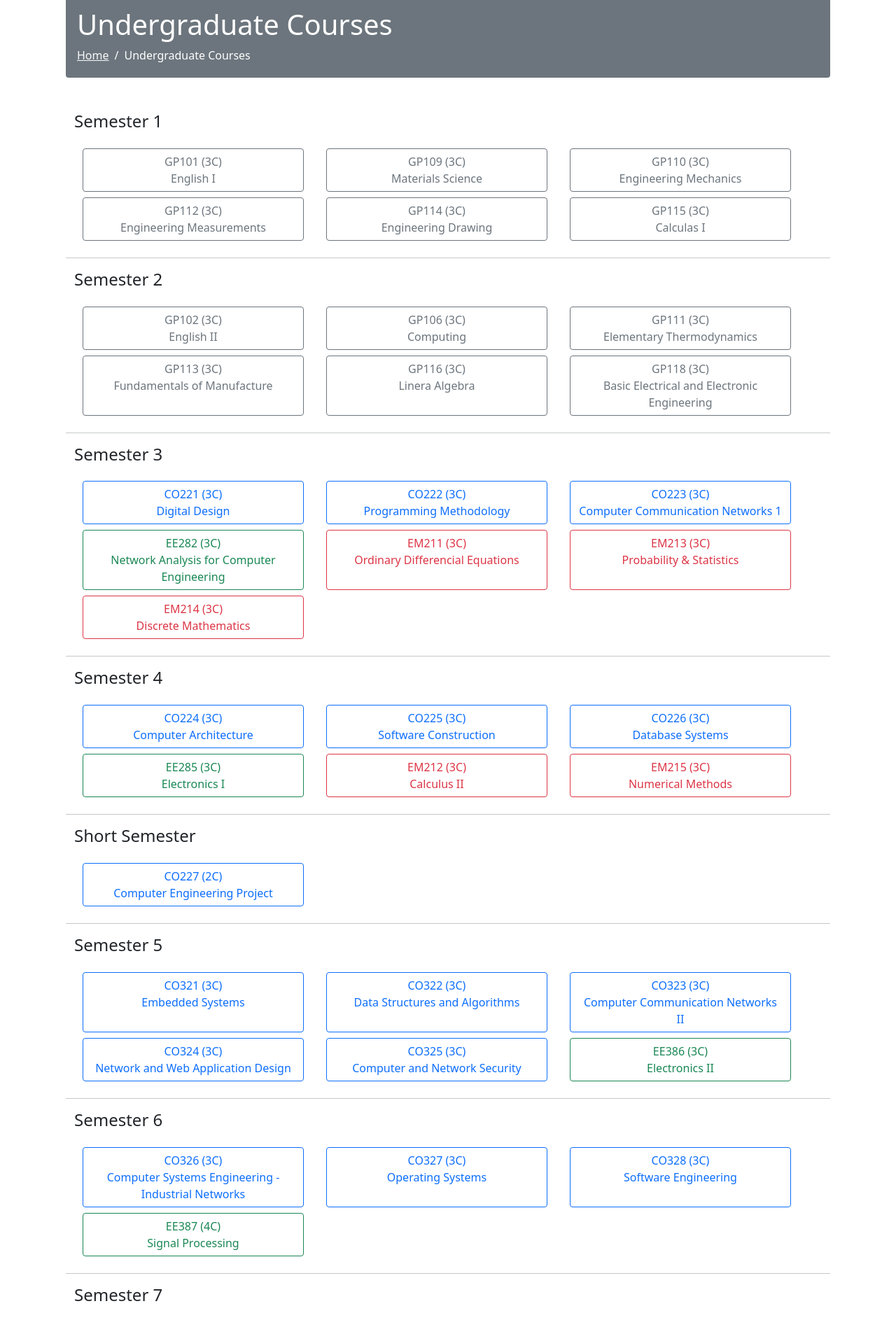
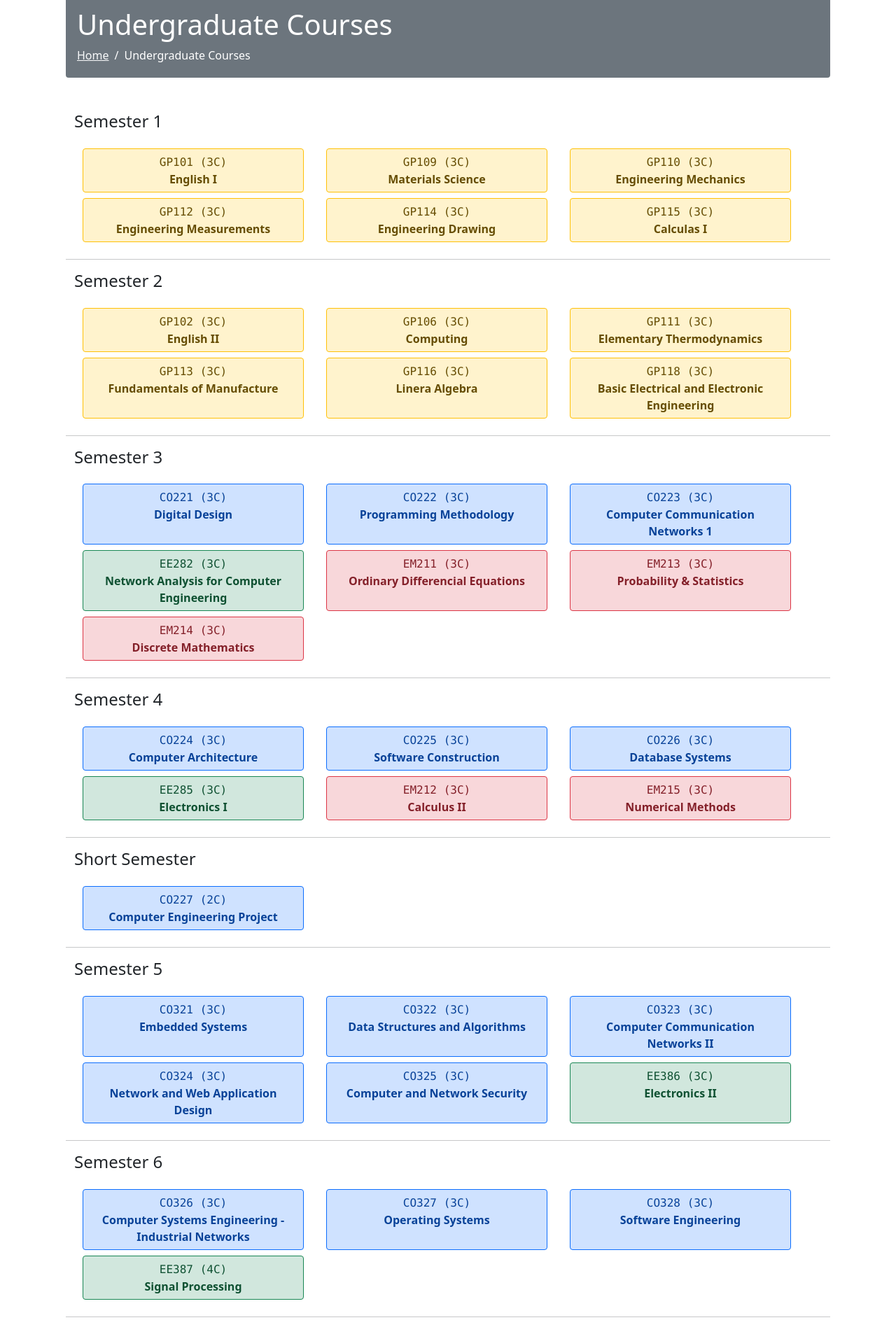
Before and after one commit to cepdnaclk/undergraduate-courses, a Jekyll site: the page built from pages/home.html, in a window 1280 px wide. Shown: the part 337-2223 px from the top of the page at 70% size. Built offline with Jekyll 4.4.1, drawn with Linux system fonts in a browser that asks for light colours.

Commit message:
home page updates

```diff
--- a/assets/css/index.css
+++ b/assets/css/index.css
@@ -36,3 +36,33 @@ footer p:last-child {
 .course-button {
   min-width: 12rem;
 }
+
+.btn-outline-primary {
+  color: #084298;
+  background-color: #cfe2ff;
+}
+
+.btn-outline-secondary {
+  color: #41464b;
+  background-color: #e2e3e5;
+}
+
+.btn-outline-success {
+  color: #0f5132;
+  background-color: #d1e7dd;
+}
+
+.btn-outline-danger {
+  color: #842029;
+  background-color: #f8d7da;
+}
+
+.btn-outline-warning {
+  color: #664d03;
+  background-color: #fff3cd;
+}
+
+.btn-outline-info {
+  color: #055160;
+  background-color: #cff4fc;
+}
--- a/pages/home.html
+++ b/pages/home.html
@@ -19,7 +19,7 @@ title: Undergraduate Courses
 
 
 <div class="page-entry">
-	<div class="container-fluid pt-5">
+	<div class="container pt-5 py-3">
 		{%- for sem in site.data.semesters -%}
 		<div class="container pb-3">
 			<h4>{{ sem[1]["title"] }}</h4>
@@ -38,16 +38,16 @@ title: Undergraduate Courses
 			{% when 'EM' %}
 			{% assign course_color = "btn-outline-danger" %}
 			{% when 'GP' %}
-			{% assign course_color = "btn-outline-secondary" %}
+			{% assign course_color = "btn-outline-warning" %}
 			{% else %}
 			{% assign course_color = "btn-outline-secondary" %}
 			{% endcase %}
 
 			<div class="col-12 col-sm-6 col-md-4 d-grid">
 				<a href="{{ course.urls.view | relative_url}}"
-					class="btn btn-block mb-2 me-2 course-button {{ course_color }}">{{
-					course.code }} ({{ course.credits }}C) <br>
-					<span>{{ course.name }}</span></a>
+					class="btn btn-block mb-2 me-2 course-button {{ course_color }}">
+					<span class="font-monospace">{{course.code }} ({{ course.credits }}C)</span><br>
+					<b>{{ course.name }}</b></a>
 			</div>
 			{%- endfor -%}
 		</div>
```
